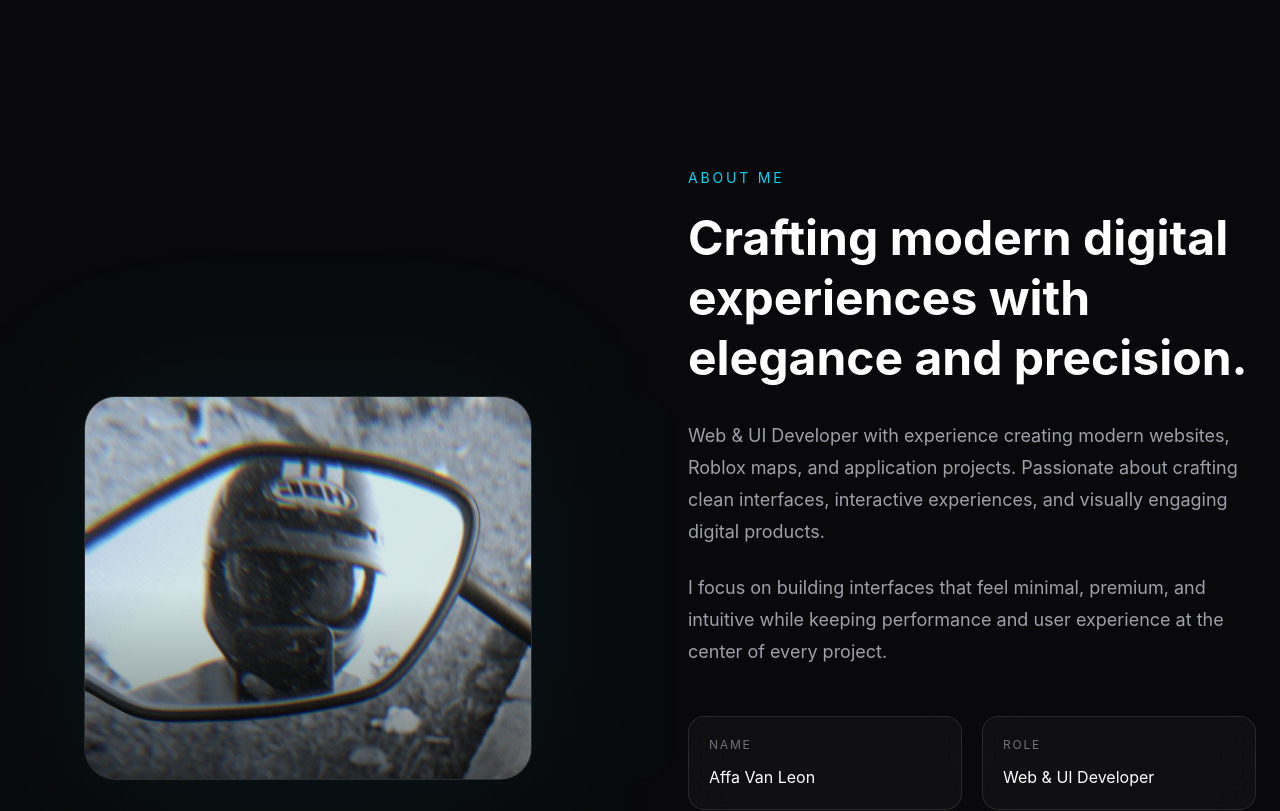
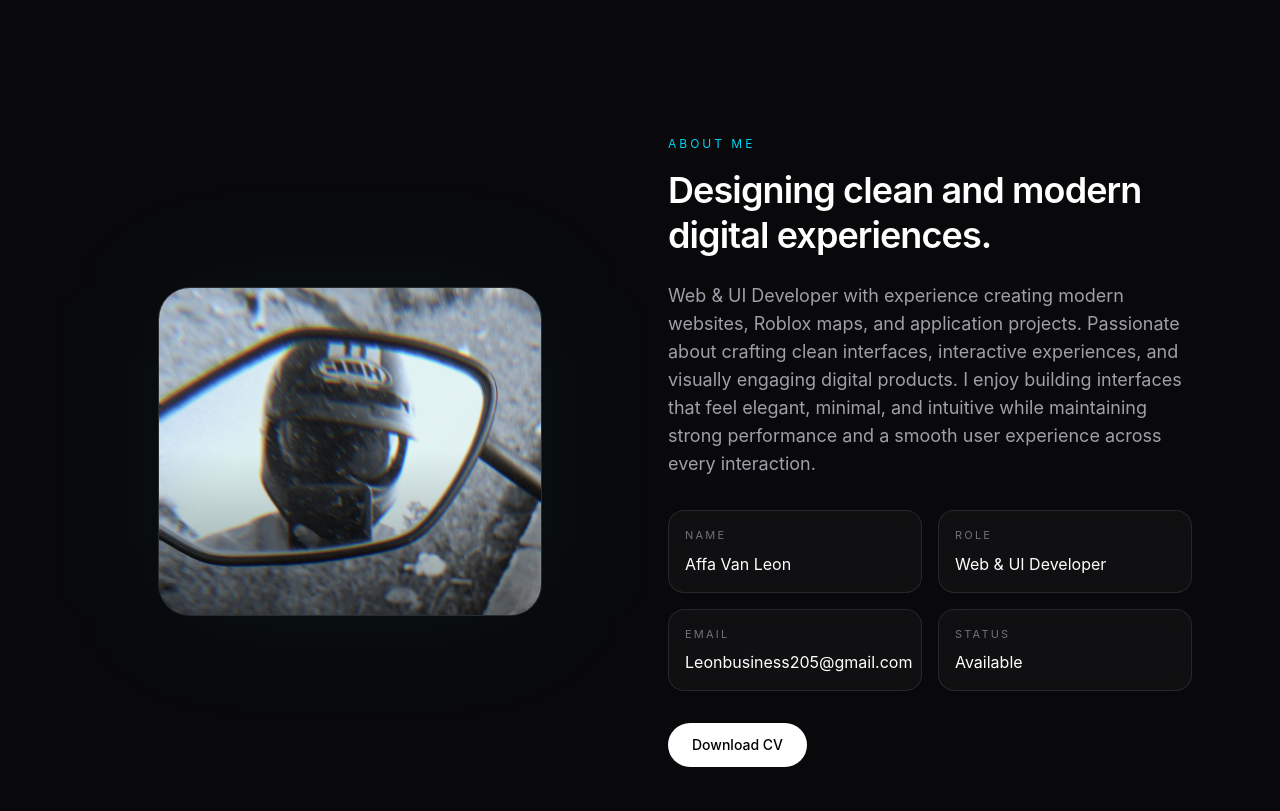
Before and after one commit to leonx24/LeonThings, a React (Vite) app: page / in a window 1280 px wide. Shown: the part 760-1571 px from the top of the page. Built offline with nearby package versions, Linux system fonts and the light colour scheme.

Commit message:
fix about

```diff
--- a/src/components/Sections/AboutSection.jsx
+++ b/src/components/Sections/AboutSection.jsx
@@ -12,10 +12,10 @@ const AboutSection = () => {
         animate-on-scroll
         relative
         overflow-hidden
-        py-32
+        py-24
       "
     >
-      {/* AMBIENT LIGHT */}
+      {/* SUBTLE AMBIENT */}
       <div
         className="
           pointer-events-none
@@ -25,8 +25,8 @@ const AboutSection = () => {
           h-450px
           w-450px
           rounded-full
-          bg-cyan-500/5
-          blur-[120px]
+          bg-cyan-500/4
+          blur-[90px]
         "
       />
 
@@ -36,36 +36,34 @@ const AboutSection = () => {
           z-10
           mx-auto
           grid
-          max-w-7xl
+          max-w-6xl
           items-center
-          gap-24
+          gap-14
           px-6
           lg:grid-cols-2
         "
       >
-
         {/* LEFT */}
         <div
           className="
             relative
             mx-auto
             w-full
-            max-w-md
+            max-w-sm
           "
         >
-
           {/* GLOW */}
           <div
             className="
               absolute
               inset-0
               rounded-4xl
-              bg-cyan-500/8
-              blur-[80px]
+              bg-cyan-500/6
+              blur-[60px]
             "
           />
 
-          {/* IMAGE CARD */}
+          {/* IMAGE */}
           <div
             className="
               relative
@@ -74,7 +72,7 @@ const AboutSection = () => {
               border
               border-white/10
               bg-white/3
-              backdrop-blur-xl
+              backdrop-blur-md
             "
           >
             {personalInfo.photo ? (
@@ -82,20 +80,20 @@ const AboutSection = () => {
                 src={personalInfo.photo}
                 alt={personalInfo.name}
                 className="
-                  h-600px
+                  h-480px
                   w-full
                   object-cover
-                  brightness-90
+                  brightness-95
                   transition-transform
                   duration-700
-                  hover:scale-105
+                  hover:scale-[1.02]
                 "
               />
             ) : (
               <div
                 className="
                   flex
-                  h-600px
+                  h-480px
                   items-center
                   justify-center
                   bg-white/3
@@ -103,7 +101,7 @@ const AboutSection = () => {
               >
                 <span
                   className="
-                    text-8xl
+                    text-7xl
                     font-semibold
                     text-white/10
                   "
@@ -119,25 +117,23 @@ const AboutSection = () => {
                 absolute
                 inset-0
                 bg-linear-to-t
-                from-black/50
+                from-black/40
                 via-transparent
                 to-transparent
               "
             />
           </div>
-
         </div>
 
         {/* RIGHT */}
-        <div>
-
+        <div className="max-w-2xl">
           {/* LABEL */}
           <p
             className="
-              mb-5
-              text-sm
+              mb-4
+              text-xs
               uppercase
-              tracking-[0.2em]
+              tracking-[0.25em]
               text-cyan-400
             "
           >
@@ -147,48 +143,39 @@ const AboutSection = () => {
           {/* TITLE */}
           <h2
             className="
-              text-4xl
-              font-bold
+              text-3xl
+              font-semibold
               leading-tight
+              tracking-tight
               text-white
-              md:text-5xl
+              md:text-4xl
             "
           >
-            Crafting modern digital experiences with elegance and precision.
+            Designing clean and modern digital experiences.
           </h2>
 
-          {/* DESCRIPTION */}
-          <p
+            {/* DESCRIPTION */}
+            <p
             className="
-              mt-8
-              text-lg
-              leading-8
-              text-zinc-400
+                mt-6
+                text-base
+                leading-7
+                text-zinc-400
+                md:text-lg
             "
-          >
-            {personalInfo.bio}
-          </p>
-
-          <p
-            className="
-              mt-6
-              text-lg
-              leading-8
-              text-zinc-400
-            "
-          >
-            I focus on building interfaces that feel
-            minimal, premium, and intuitive while keeping
-            performance and user experience at the center
-            of every project.
-          </p>
+            >
+            {personalInfo.bio} I enjoy building interfaces that feel
+            elegant, minimal, and intuitive while maintaining strong
+            performance and a smooth user experience across every
+            interaction.
+            </p>
 
           {/* INFO GRID */}
           <div
             className="
-              mt-12
+              mt-8
               grid
-              gap-5
+              gap-4
               sm:grid-cols-2
             "
           >
@@ -220,15 +207,15 @@ const AboutSection = () => {
                   border
                   border-white/10
                   bg-white/3
-                  p-5
-                  backdrop-blur-xl
+                  p-4
+                  backdrop-blur-md
                 "
               >
                 <p
                   className="
-                    text-xs
+                    text-[11px]
                     uppercase
-                    tracking-[0.15em]
+                    tracking-[0.2em]
                     text-zinc-500
                   "
                 >
@@ -237,8 +224,10 @@ const AboutSection = () => {
 
                 <p
                   className="
-                    mt-3
+                    mt-2
+                    text-sm
                     text-white
+                    md:text-base
                   "
                 >
                   {item.value}
@@ -253,8 +242,9 @@ const AboutSection = () => {
               href={personalInfo.cv}
               download
               className="
-                mt-10
+                mt-8
                 inline-flex
+                items-center
                 rounded-full
                 bg-white
                 px-6
@@ -270,9 +260,7 @@ const AboutSection = () => {
               Download CV
             </a>
           )}
-
         </div>
-
       </div>
     </section>
   );
--- a/src/components/ui/Navbar.jsx
+++ b/src/components/ui/Navbar.jsx
@@ -2,8 +2,8 @@ import { useEffect, useState } from "react";
 
 const navLinks = [
   { label: "About", href: "#about" },
+  { label: "Skills", href: "#skills" },
   { label: "Projects", href: "#projects" },
-  { label: "Skills", href: "#skills" },
   { label: "Contact", href: "#contact" },
 ];
 
--- a/src/pages/Home.jsx
+++ b/src/pages/Home.jsx
@@ -22,10 +22,11 @@ const Home = () => {
       <AboutSection />
 
       {/* PROJECTS */}
-      <ProjectsSection />
+      <SkillsSection />
+
 
       {/* SKILLS */}
-      <SkillsSection />
+      <ProjectsSection />
 
       {/* CONTACT */}
       <ContactSection />
```
